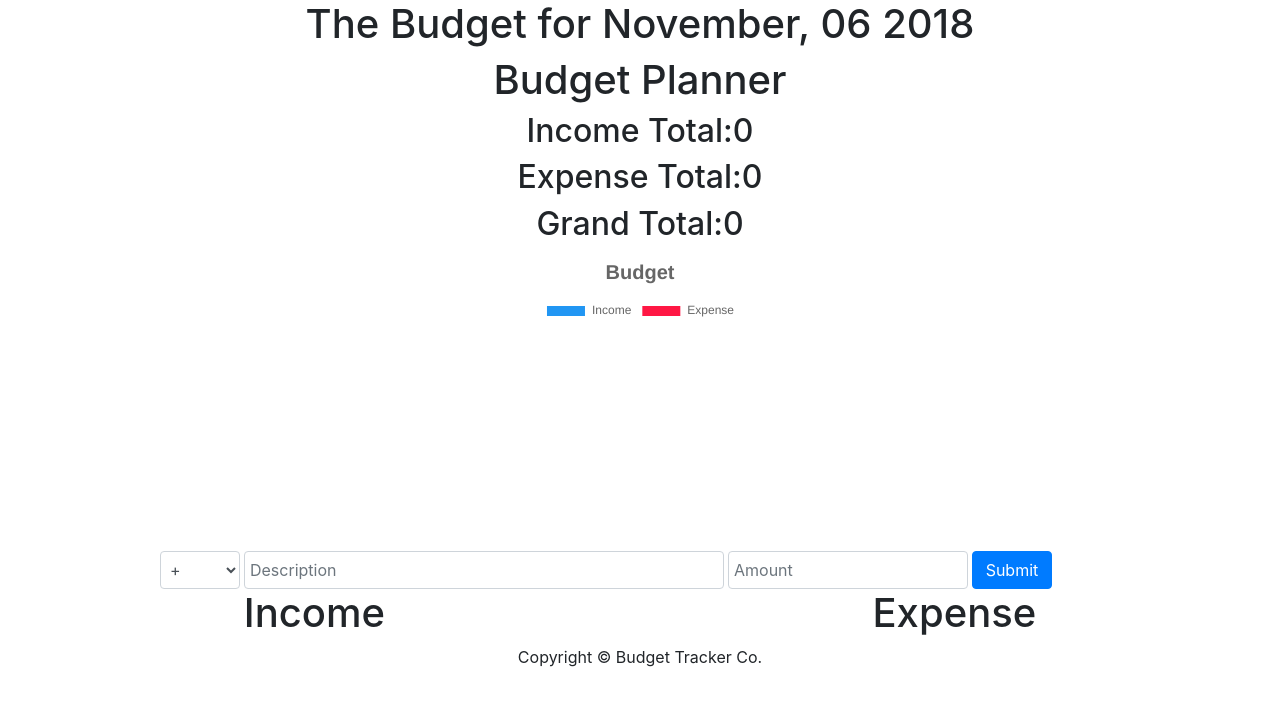
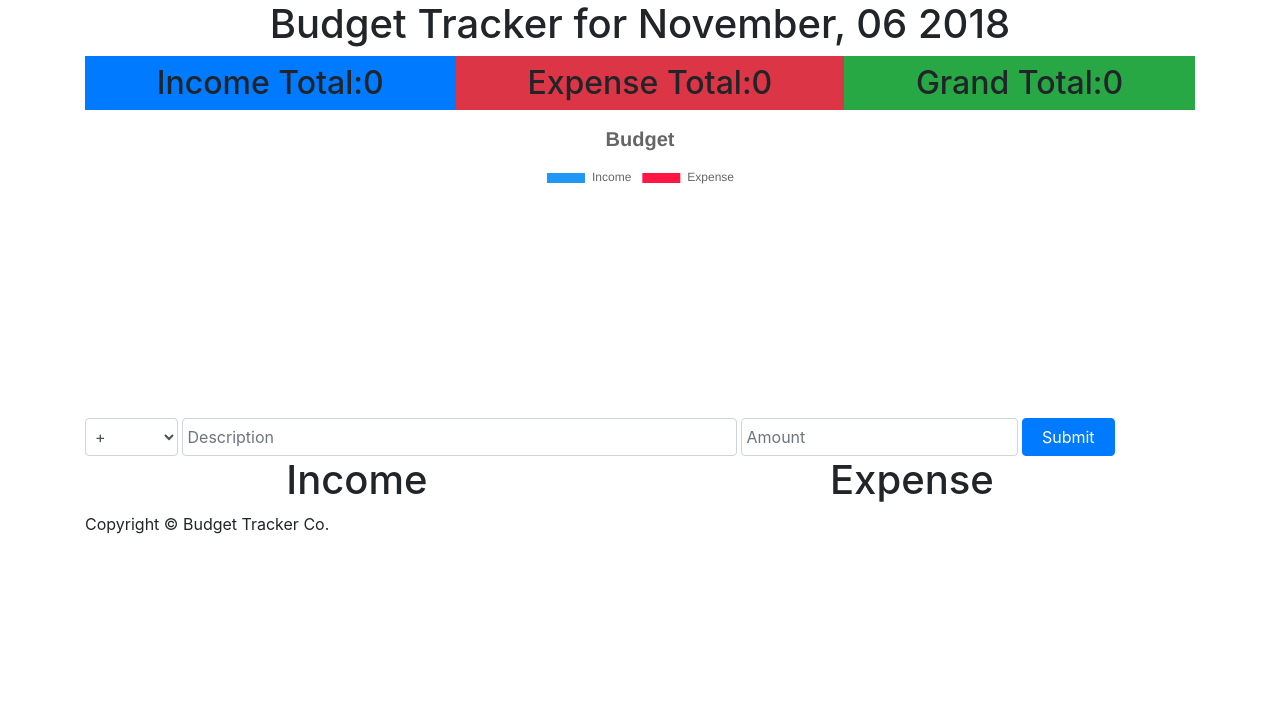
Before and after one commit to JAlmeida1991/Budget-Tracker, a React (Create React App) app: page / in a window 1280 px wide. Shown: the top 706 px of the page. Built offline with nearby package versions, Linux system fonts and the light colour scheme.

Commit message:
now using font-awesome library for delete icon and updated bootstrap classes

```diff
--- a/package.json
+++ b/package.json
@@ -3,6 +3,7 @@
   "version": "0.1.0",
   "private": true,
   "dependencies": {
+    "@fortawesome/fontawesome-free": "^5.5.0",
     "bootstrap": "^4.1.3",
     "chart.js": "^2.7.3",
     "date-fns": "^1.29.0",
--- a/public/index.html
+++ b/public/index.html
@@ -4,7 +4,6 @@
 <head>
   <meta charset="utf-8">
   <meta name="viewport" content="width=device-width, initial-scale=1, shrink-to-fit=no">
-
   <link rel="icon" href="./favicon.ico">
   <title>Budget Tracker</title>
 </head>
--- a/src/App.css
+++ /dev/null
@@ -1,32 +0,0 @@
-.App {
-  text-align: center;
-}
-
-.App-logo {
-  animation: App-logo-spin infinite 20s linear;
-  height: 40vmin;
-}
-
-.App-header {
-  background-color: #282c34;
-  min-height: 100vh;
-  display: flex;
-  flex-direction: column;
-  align-items: center;
-  justify-content: center;
-  font-size: calc(10px + 2vmin);
-  color: white;
-}
-
-.App-link {
-  color: #61dafb;
-}
-
-@keyframes App-logo-spin {
-  from {
-    transform: rotate(0deg);
-  }
-  to {
-    transform: rotate(360deg);
-  }
-}
--- a/src/App.js
+++ b/src/App.js
@@ -1,6 +1,4 @@
 import React, { Component } from "react";
-
-import "./App.css";
 
 import Header from "./components/Header/Header";
 import Budget from "./components/Budget/Budget";
@@ -12,7 +10,7 @@ import BudgetPieChart from "./components/BudgetPieChart/BudgetPieChart";
 class App extends Component {
   render() {
     return (
-      <div className="App">
+      <div className="container">
         <Header />
         <Budget />
         <BudgetPieChart />
--- a/src/components/Budget/Budget.js
+++ b/src/components/Budget/Budget.js
@@ -2,19 +2,18 @@ import React from "react";
 import { connect } from "react-redux";
 
 const Budget = props => (
-  <div>
-    <h1>Budget Planner</h1>
-    <h2>
+  <div className="d-flex justify-content-around">
+    <h2 className="bg-primary flex-grow-1 p-2 text-center">
       Income Total:
       {props.income.length &&
         props.income.map(inc => +inc.amount).reduce((p, n) => p + n, 0)}
     </h2>
-    <h2>
+    <h2 className="bg-danger flex-grow-1 p-2 text-center">
       Expense Total:
       {props.expense.length &&
         props.expense.map(inc => +inc.amount).reduce((p, n) => p + n, 0)}
     </h2>
-    <h2>
+    <h2 className="bg-success flex-grow-1 p-2 text-center">
       Grand Total:
       {(() => {
         const incTotal =
--- a/src/components/BudgetList/ExpenseList/ExpenseList.js
+++ b/src/components/BudgetList/ExpenseList/ExpenseList.js
@@ -5,7 +5,7 @@ import { REMOVE_EXPENSE } from "../../../store/actions/actions";
 
 const Expense = props => (
   <div className="flex-grow-1">
-    <h1>Expense</h1>
+    <h1 className="text-center">Expense</h1>
     <ul className="list-group inline-block">
       {props.expense.map(exp => (
         <li
@@ -18,7 +18,7 @@ const Expense = props => (
             onClick={() => props.removeIncome(exp)}
             className="btn-small btn-danger"
           >
-            Delete
+            <i className="fa fa-trash" />
           </button>
         </li>
       ))}
--- a/src/components/BudgetList/IncomeList/IncomeList.js
+++ b/src/components/BudgetList/IncomeList/IncomeList.js
@@ -5,7 +5,7 @@ import { REMOVE_INCOME } from "../../../store/actions/actions";
 
 const Income = props => (
   <div className="flex-grow-1">
-    <h1>Income</h1>
+    <h1 className="text-center">Income</h1>
     <ul className="list-group ">
       {props.income.map(inc => (
         <li
@@ -18,7 +18,7 @@ const Income = props => (
             onClick={() => props.removeIncome(inc)}
             className="btn-small btn-danger"
           >
-            Delete
+            <i className="fa fa-trash" />
           </button>
         </li>
       ))}
--- a/src/components/Form/Form.js
+++ b/src/components/Form/Form.js
@@ -41,7 +41,7 @@ class Form extends Component {
         className="d-flex justify-content-center"
         onSubmit={e => e.preventDefault()}
       >
-        <div className="form-row w-75">
+        <div className="form-row w-100">
           <select
             className="form-control col-md-1 mr-1"
             onChange={this.changeSelectionHandler}
--- a/src/components/Header/Header.js
+++ b/src/components/Header/Header.js
@@ -2,8 +2,8 @@ import React from "react";
 import format from "date-fns/format";
 
 const Header = props => (
-  <header>
-    <h1>The Budget for {format(new Date(), "MMMM, DD YYYY")}</h1>
+  <header className="text-center">
+    <h1>Budget Tracker for {format(new Date(), "MMMM, DD YYYY")}</h1>
   </header>
 );
 
--- a/src/index.js
+++ b/src/index.js
@@ -5,6 +5,7 @@ import { Provider } from "react-redux";
 import * as serviceWorker from "./serviceWorker";
 
 import "bootstrap/dist/css/bootstrap.min.css";
+import "@fortawesome/fontawesome-free/css/all.min.css";
 import "./index.css";
 
 import App from "./App";
```
Also changed, not shown: 1 other file (tests, documents, lock files or other folders).
